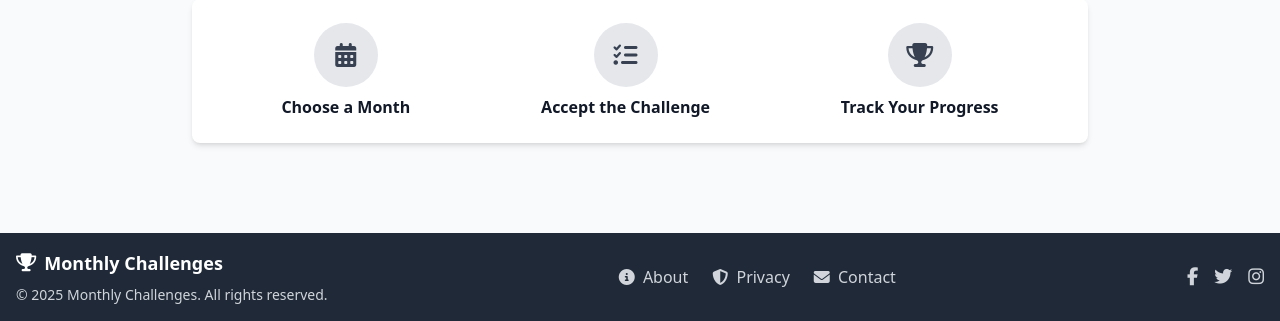
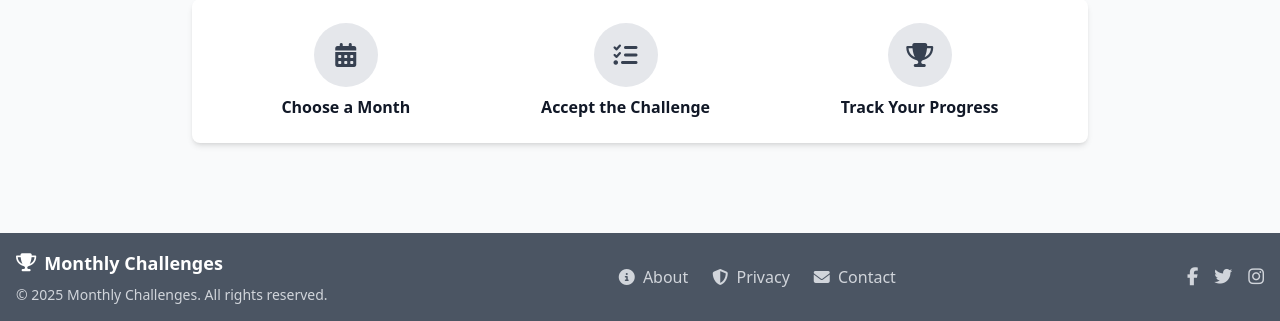
Before and after one commit to Swamy-s-Tech-Skills-Academy/django-samples, a Django app: page / in a window 1280 px wide. Shown: the part 479-800 px from the top of the page. Run offline with Django 5.2, Linux system fonts and the light colour scheme; some libraries are stand-ins or nearby versions.

Commit message:
Update footer.html

```diff
--- a/src/monthly_challenges/templates/footer.html
+++ b/src/monthly_challenges/templates/footer.html
@@ -1,4 +1,4 @@
-<footer class="bg-gray-800 text-white py-4">
+<footer class="bg-gray-600 text-white py-4">
     <div class="container mx-auto px-4">
         <div class="flex flex-col md:flex-row justify-between items-center">
             <div class="mb-4 md:mb-0">
```
